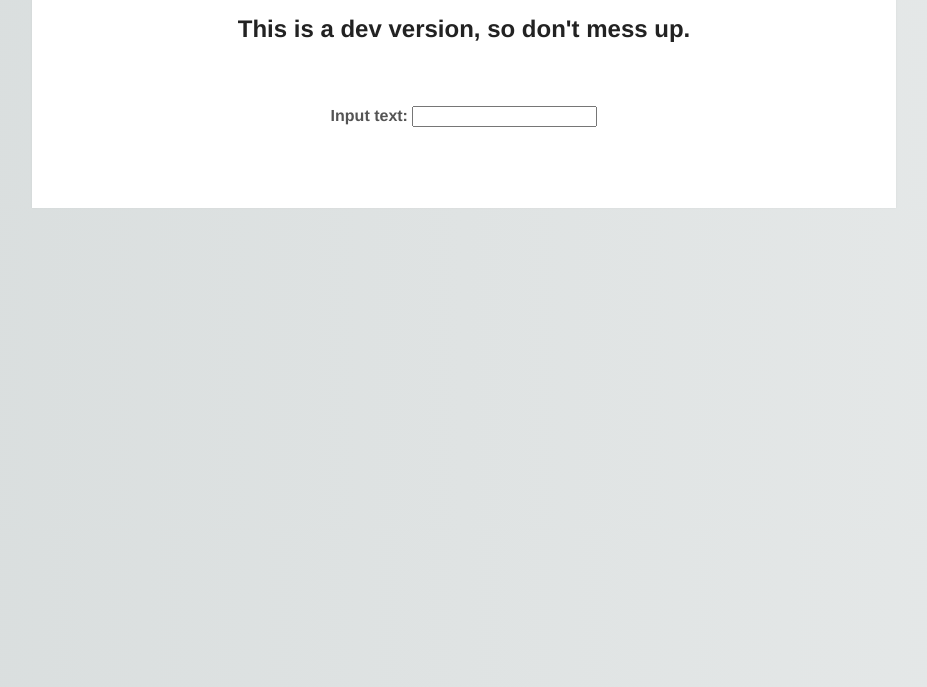
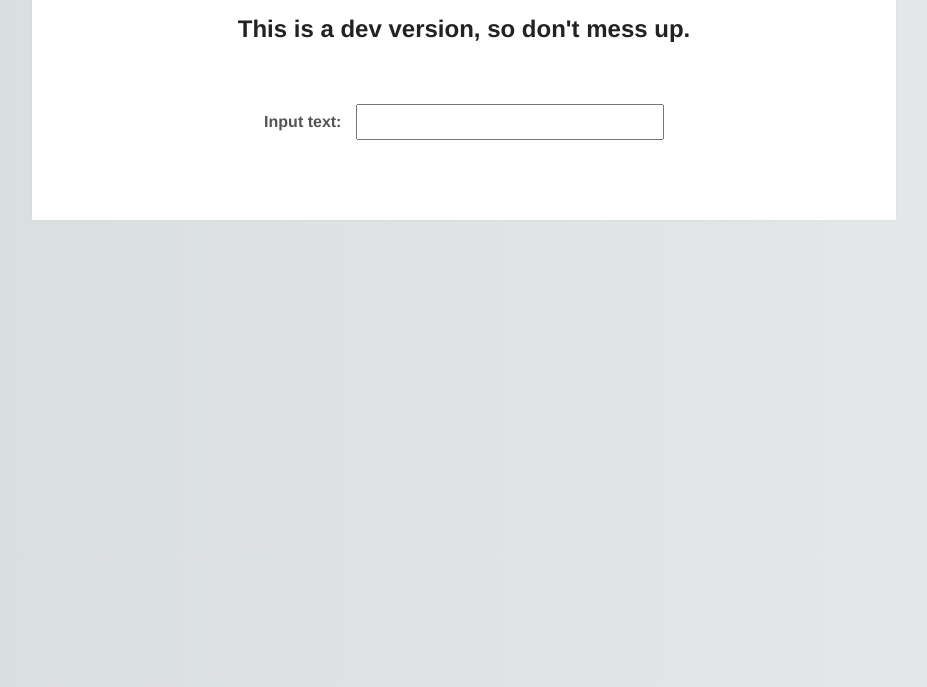
Before and after one commit to imGurpreetSK/Senticon, a plain HTML site: page index.html in a window 1280 px wide. Shown: the part 113-800 px from the top of the page, without its empty margins (176-1103 px from the left). Drawn offline with Linux system fonts and the light colour scheme.

Commit message:
changes to input textbox

```diff
--- a/index.html
+++ b/index.html
@@ -6,7 +6,7 @@
     <head>
         <meta charset="utf-8">
         <meta http-equiv="X-UA-Compatible" content="IE=edge">
-        <title>GETTING STARTED WITH BRACKETS</title>
+        <title>SentiCon</title>
         <meta name="description" content="An interactive getting started guide for Brackets.">
         <link rel="stylesheet" href="main.css">
     </head>
@@ -18,7 +18,10 @@
         <br>
 
         <p>
-        <b>Input text:</b> <input type="text" id="unanalysed_text_input">
+        <b spellcheck="true" style="margin=0px 10px 0px 0px;">Input text:  </b> <input
+                                    type="text"
+                                  id="unanalysed_text_input"
+                                  autocomplete="on">
         </p>
 
 
--- a/main.css
+++ b/main.css
@@ -71,3 +71,13 @@ img {
 p{
     text-align: center
 }
+
+b{
+    margin-right: 10px;
+}
+
+#unanalysed_text_input{
+    width: 300px;
+    height: 30px;
+    font-size: 12pt;
+}
```
